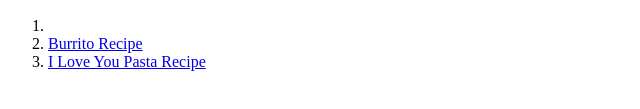
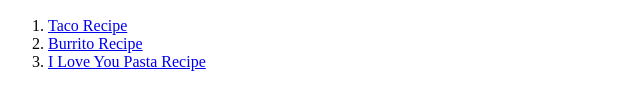
Before and after one commit to scorp-droid/Odin-Recipes2, a plain HTML site: page index.html in a window 1280 px wide. Shown: the part 383-492 px from the top of the page, 0-640 px from the left. Drawn offline with Linux system fonts and the light colour scheme.

Commit message:
Update index.html

```diff
--- a/index.html
+++ b/index.html
@@ -11,7 +11,7 @@
     <img src="https://sp.yimg.com/ib/th?id=OADD2.7284285147917_1TXUQXD9RAI22V306F&pid=21.2&c=16&roil=0&roit=0.1289&roir=1&roib=0.8711&w=442&h=231">
 
     <ol>
-        <li><a href="./recipes/tacos.html"</a></li>
+        <li><a href="./recipes/tacos.html"</a>Taco Recipe</li>
         <li><a href="./recipes/burritos.html">Burrito Recipe</a></li>
         <li><a href="./recipes/pasta.html">I Love You Pasta Recipe</a></li>
     </ol>
```
